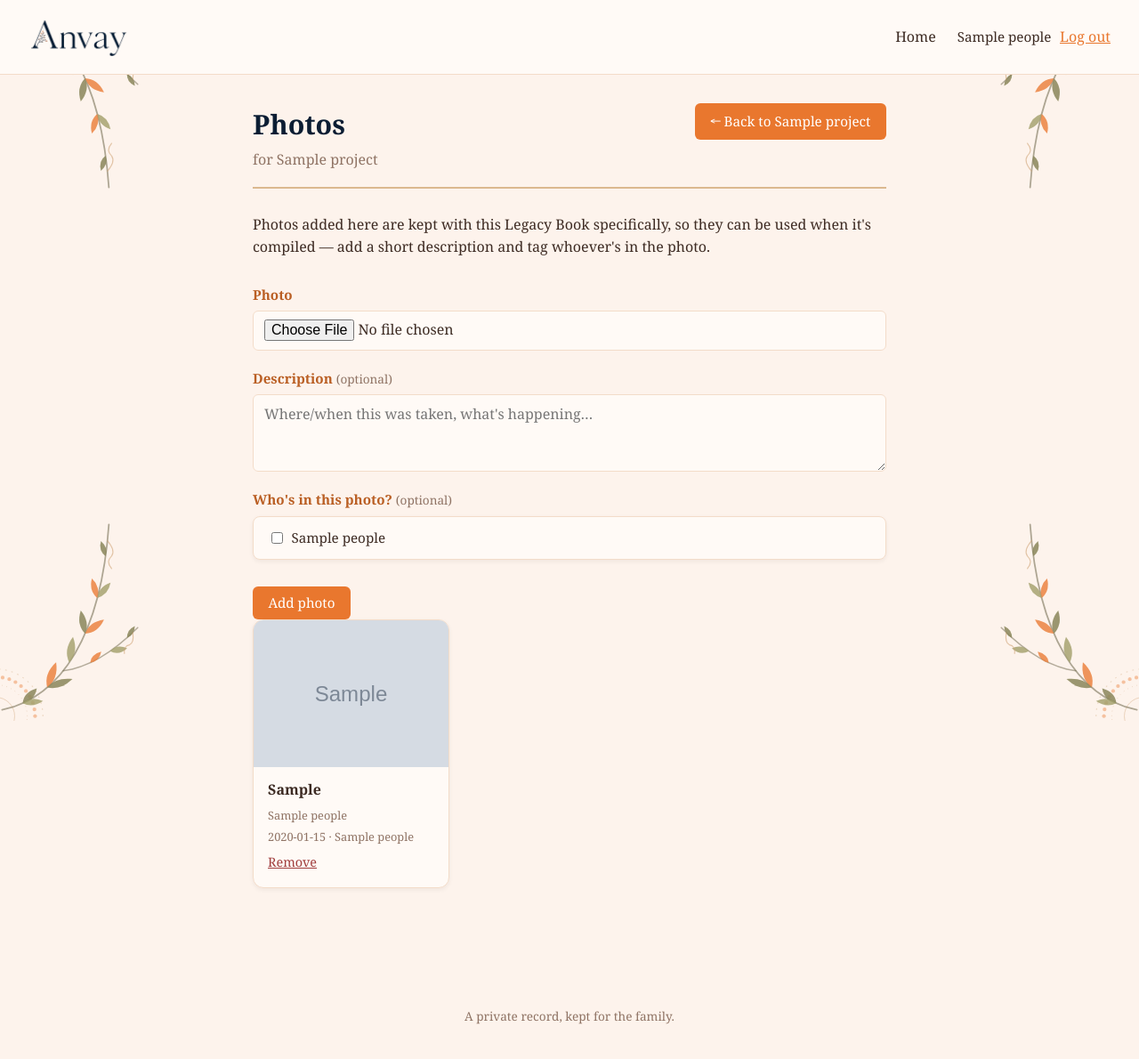
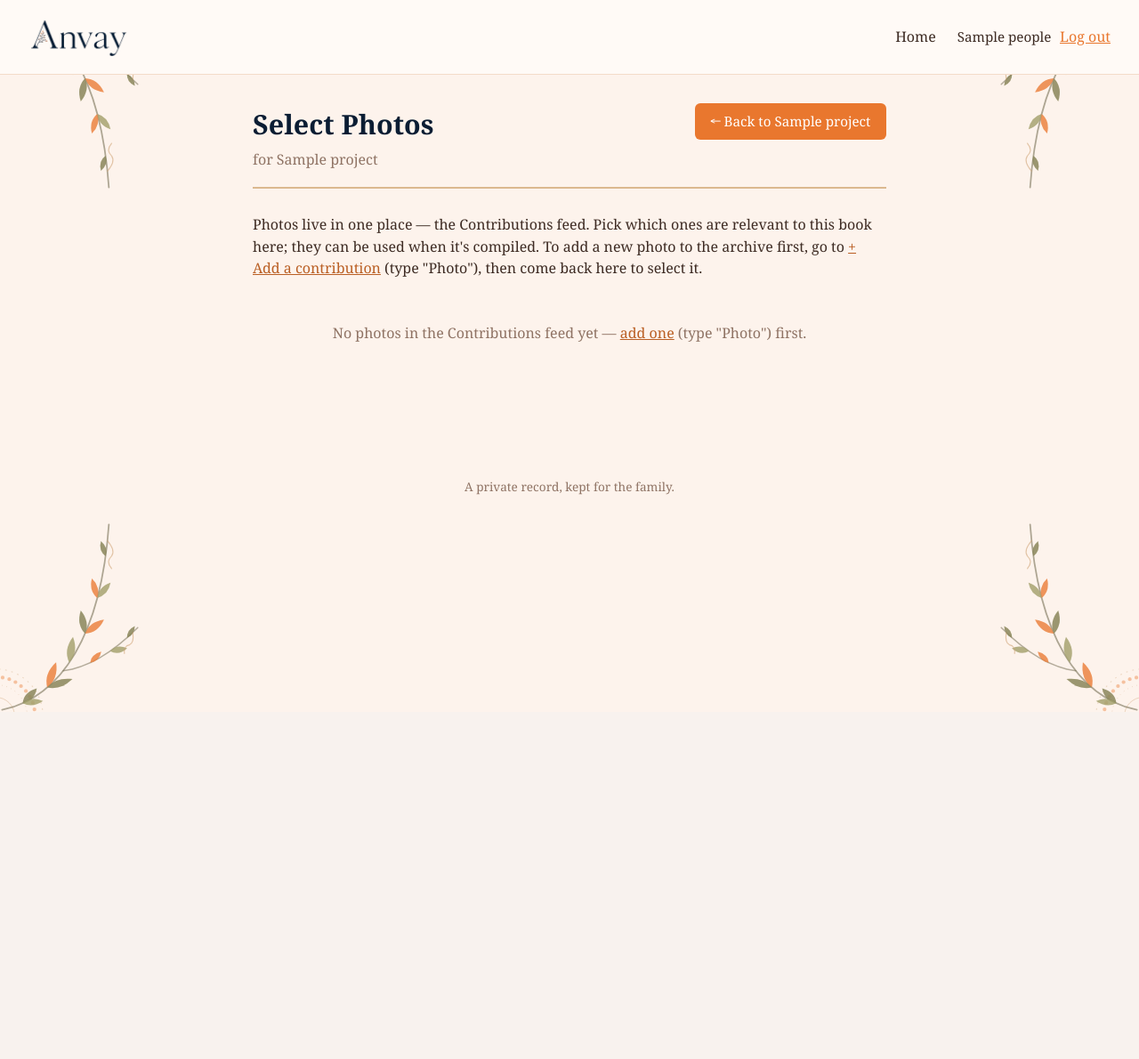
Before and after one commit to shaheeniv/Anvay, a Flask app: page /books/1/photos in a window 1280 px wide. Shown: the whole page at 89% size. After the commit the page ends 800 px from the top, so only its background shows below. Run offline with Flask 3, Linux system fonts and the light colour scheme; the visitor is signed in with stand-in values (Sample User, id 1); tables that the repository leaves empty hold one stand-in row (values such as "Sample post"); grey boxes marked "Sample" are stand-in pictures.

Commit message:
Consolidate photos to one place: select Legacy Book photos from Contributions
Removed the separate photo-upload feature on each Legacy Book
(book_photos/book_photo_people tables, upload form, per-book tagging)
— there's now exactly one place to add a photo to the archive, the
Contributions feed. Each book's Photos page is now a picker: every
photo-kind contribution shown with a checkbox for whether it applies
to this book, tracked in a new book_contribution_photos table.

Also removed the now-redundant "Legacy Book photos" section from
person profiles, since tagged photo contributions already show there
under "Memories & contributions".

Co-Authored-By: Claude Sonnet 5 <noreply@anthropic.com>

```diff
--- a/app.py
+++ b/app.py
@@ -656,17 +656,6 @@ def show_person(person_id):
     account = db.execute(
         "SELECT * FROM accounts WHERE person_id = ?", (person_id,)
     ).fetchone()
-    book_photos_tagged = db.execute(
-        """
-        SELECT book_photos.*, book_projects.title AS book_title
-        FROM book_photo_people
-        JOIN book_photos ON book_photos.id = book_photo_people.book_photo_id
-        JOIN book_projects ON book_projects.id = book_photos.book_project_id
-        WHERE book_photo_people.person_id = ?
-        ORDER BY book_photos.created_at DESC
-        """,
-        (person_id,),
-    ).fetchall()
 
     return render_template(
         "person.html",
@@ -682,7 +671,6 @@ def show_person(person_id):
         is_unlocked=is_unlocked,
         describe_time_until=describe_time_until,
         account=account,
-        book_photos_tagged=book_photos_tagged,
     )
 
 
@@ -972,16 +960,6 @@ RELATIONSHIP_LABELS = {
 }
 
 
-def get_book_subject_ids(book_id):
-    db = get_db()
-    return [
-        row["person_id"]
-        for row in db.execute(
-            "SELECT person_id FROM book_subjects WHERE book_project_id = ?", (book_id,)
-        )
-    ]
-
-
 def classify_relationship(subject_ids, viewer_id):
     """Classify viewer_id's relationship to a Legacy Book's subject(s) (one
     person or a couple), for picking which question set they see:
@@ -1217,30 +1195,6 @@ def set_linked_people(contribution_id, person_ids):
         db.execute(
             "INSERT OR IGNORE INTO contribution_people (contribution_id, person_id) VALUES (?, ?)",
             (contribution_id, pid),
-        )
-    db.commit()
-
-
-def get_book_photo_people(book_photo_id):
-    db = get_db()
-    return db.execute(
-        """
-        SELECT people.* FROM book_photo_people
-        JOIN people ON people.id = book_photo_people.person_id
-        WHERE book_photo_people.book_photo_id = ?
-        ORDER BY people.name
-        """,
-        (book_photo_id,),
-    ).fetchall()
-
-
-def set_book_photo_people(book_photo_id, person_ids):
-    db = get_db()
-    db.execute("DELETE FROM book_photo_people WHERE book_photo_id = ?", (book_photo_id,))
-    for pid in person_ids:
-        db.execute(
-            "INSERT OR IGNORE INTO book_photo_people (book_photo_id, person_id) VALUES (?, ?)",
-            (book_photo_id, pid),
         )
     db.commit()
 
@@ -1652,7 +1606,7 @@ def show_book(book_id):
     ).fetchone()["c"]
 
     photo_count = db.execute(
-        "SELECT COUNT(*) AS c FROM book_photos WHERE book_project_id = ?", (book_id,)
+        "SELECT COUNT(*) AS c FROM book_contribution_photos WHERE book_project_id = ?", (book_id,)
     ).fetchone()["c"]
 
     return render_template(
@@ -1729,65 +1683,44 @@ def submit_book_answers(book_id):
     return redirect(url_for("show_book", book_id=book_id))
 
 
-@app.route("/books/<int:book_id>/photos")
+@app.route("/books/<int:book_id>/photos", methods=["GET", "POST"])
 def book_photos(book_id):
+    """Photos for a Legacy Book are picked from the existing Contributions
+    feed (kind='photo') rather than uploaded here directly — there's only
+    one place to add a photo to the archive, and a book just marks which
+    of those are relevant to it."""
     db = get_db()
     book = db.execute("SELECT * FROM book_projects WHERE id = ?", (book_id,)).fetchone()
     if book is None:
         return "Book not found", 404
 
-    photos = db.execute(
-        """
-        SELECT book_photos.*, people.name AS uploaded_by_name
-        FROM book_photos
-        LEFT JOIN people ON people.id = book_photos.uploaded_by
-        WHERE book_photos.book_project_id = ?
-        ORDER BY book_photos.created_at DESC
-        """,
-        (book_id,),
+    if request.method == "POST":
+        contribution_ids = [int(cid) for cid in request.form.getlist("contribution_ids")]
+        db.execute("DELETE FROM book_contribution_photos WHERE book_project_id = ?", (book_id,))
+        for contribution_id in contribution_ids:
+            db.execute(
+                "INSERT OR IGNORE INTO book_contribution_photos (book_project_id, contribution_id) VALUES (?, ?)",
+                (book_id, contribution_id),
+            )
+        db.commit()
+        flash("Photo selection updated for this book.")
+        return redirect(url_for("show_book", book_id=book_id))
+
+    photo_contributions = db.execute(
+        CONTRIBUTION_QUERY
+        + " WHERE contributions.kind = 'photo' AND contributions.photo_filename IS NOT NULL"
+        " ORDER BY contributions.created_at DESC"
     ).fetchall()
-    tagged_by_photo = {photo["id"]: get_book_photo_people(photo["id"]) for photo in photos}
-
-    book_family_ids = get_visible_person_ids(get_book_subject_ids(book_id))
-    people = [p for p in db.execute("SELECT * FROM people ORDER BY name") if p["id"] in book_family_ids]
+    selected_ids = {
+        row["contribution_id"]
+        for row in db.execute(
+            "SELECT contribution_id FROM book_contribution_photos WHERE book_project_id = ?", (book_id,)
+        )
+    }
 
     return render_template(
-        "book_photos.html", book=book, photos=photos, tagged_by_photo=tagged_by_photo,
-        people=people,
-    )
-
-
-@app.route("/books/<int:book_id>/photos", methods=["POST"])
-def create_book_photo(book_id):
-    db = get_db()
-    book = db.execute("SELECT * FROM book_projects WHERE id = ?", (book_id,)).fetchone()
-    if book is None:
-        return "Book not found", 404
-
-    photo_filename = save_photo_upload(request.files.get("photo"))
-    if not photo_filename:
-        return redirect(url_for("book_photos", book_id=book_id))
-
-    cur = db.execute(
-        "INSERT INTO book_photos (book_project_id, photo_filename, caption, uploaded_by) VALUES (?, ?, ?, ?)",
-        (book_id, photo_filename, request.form.get("caption", "").strip() or None, session["person_id"]),
-    )
-    photo_id = cur.lastrowid
-    db.commit()
-    person_ids = [int(pid) for pid in request.form.getlist("person_ids")]
-    set_book_photo_people(photo_id, person_ids)
-    flash("Photo added.")
-    return redirect(url_for("book_photos", book_id=book_id))
-
-
-@app.route("/books/<int:book_id>/photos/<int:photo_id>/delete", methods=["POST"])
-def delete_book_photo(book_id, photo_id):
-    db = get_db()
-    db.execute(
-        "DELETE FROM book_photos WHERE id = ? AND book_project_id = ?", (photo_id, book_id)
-    )
-    db.commit()
-    return redirect(url_for("book_photos", book_id=book_id))
+        "book_photos.html", book=book, photo_contributions=photo_contributions, selected_ids=selected_ids,
+    )
 
 
 if not DATABASE.exists():
--- a/templates/book.html
+++ b/templates/book.html
@@ -16,10 +16,10 @@
   <section class="relation-section">
     <h2>Photos</h2>
     <p class="hint">
-      {{ photo_count }} photo{{ 's' if photo_count != 1 else '' }} added so far —
-      these can be used when this book is compiled.
+      {{ photo_count }} photo{{ 's' if photo_count != 1 else '' }} selected so far
+      from the Contributions feed — these can be used when this book is compiled.
     </p>
-    <a class="small-link" href="{{ url_for('book_photos', book_id=book['id']) }}">View &amp; add photos &rarr;</a>
+    <a class="small-link" href="{{ url_for('book_photos', book_id=book['id']) }}">Select photos for this book &rarr;</a>
   </section>
 
   <section class="relation-section">
--- a/templates/book_photos.html
+++ b/templates/book_photos.html
@@ -1,74 +1,53 @@
 {% extends "base.html" %}
-{% block title %}Photos — {{ book['title'] }} — Anvay{% endblock %}
+{% block title %}Select Photos — {{ book['title'] }} — Anvay{% endblock %}
 {% block nav_section %}book{% endblock %}
 {% block content %}
 
   <div class="page-header">
     <div>
-      <h1>Photos</h1>
+      <h1>Select Photos</h1>
       <p class="entry-meta">for {{ book['title'] }}</p>
     </div>
     <a class="button" href="{{ url_for('show_book', book_id=book['id']) }}">&larr; Back to {{ book['title'] }}</a>
   </div>
 
   <p class="hint">
-    Photos added here are kept with this Legacy Book specifically, so they
-    can be used when it's compiled — add a short description and tag
-    whoever's in the photo.
+    Photos live in one place — the Contributions feed. Pick which ones are
+    relevant to this book here; they can be used when it's compiled. To
+    add a new photo to the archive first, go to
+    <a href="{{ url_for('new_contribution') }}">+ Add a contribution</a>
+    (type "Photo"), then come back here to select it.
   </p>
 
-  {% if people %}
-  <form
-    class="entry-form"
-    method="post"
-    enctype="multipart/form-data"
-    action="{{ url_for('create_book_photo', book_id=book['id']) }}"
-  >
-    <label for="photo">Photo</label>
-    <input type="file" id="photo" name="photo" accept="image/png,image/jpeg,image/gif,image/webp" required>
-
-    <label for="caption">Description <span class="hint">(optional)</span></label>
-    <textarea id="caption" name="caption" rows="3" placeholder="Where/when this was taken, what's happening…"></textarea>
-
-    <label>Who's in this photo? <span class="hint">(optional)</span></label>
-    <div class="checkbox-list">
-      {% for person in people %}
+  {% if photo_contributions %}
+    <form method="post" action="{{ url_for('book_photos', book_id=book['id']) }}">
+      <ul class="book-photo-gallery">
+        {% for c in photo_contributions %}
+          <li class="book-photo-card">
+            <a href="{{ url_for('show_contribution', contribution_id=c['id']) }}">
+              <img src="{{ url_for('uploaded_file', filename=c['photo_filename']) }}" alt="{{ c['title'] }}">
+            </a>
+            <div class="book-photo-info">
+              <p class="book-photo-caption">{{ c['title'] }}</p>
+              <p class="book-photo-meta">{{ c['created_at'][:10] }}{% if c['author_name'] %} · {{ c['author_name'] }}{% endif %}</p>
               <label class="checkbox-item">
-          <input type="checkbox" name="person_ids" value="{{ person['id'] }}">
-          {{ person['name'] }}
+                <input type="checkbox" name="contribution_ids" value="{{ c['id'] }}"
+                  {% if c['id'] in selected_ids %}checked{% endif %}>
+                Use in this book
               </label>
-      {% endfor %}
-    </div>
-
-    <div class="form-actions">
-      <button type="submit" class="button">Add photo</button>
-    </div>
-  </form>
-  {% endif %}
-
-  {% if photos %}
-    <ul class="book-photo-gallery">
-      {% for photo in photos %}
-        <li class="book-photo-card">
-          <img src="{{ url_for('uploaded_file', filename=photo['photo_filename']) }}" alt="{{ photo['caption'] or '' }}">
-          <div class="book-photo-info">
-            {% if photo['caption'] %}
-              <p class="book-photo-caption">{{ photo['caption'] }}</p>
-            {% endif %}
-            {% if tagged_by_photo[photo['id']] %}
-              <p class="book-photo-meta">{{ tagged_by_photo[photo['id']] | map(attribute='name') | join(', ') }}</p>
-            {% endif %}
-            <p class="book-photo-meta">{{ photo['created_at'][:10] }}{% if photo['uploaded_by_name'] %} · {{ photo['uploaded_by_name'] }}{% endif %}</p>
-            <form method="post" action="{{ url_for('delete_book_photo', book_id=book['id'], photo_id=photo['id']) }}"
-              onsubmit="return confirm('Remove this photo?');">
-              <button type="submit" class="danger-link">Remove</button>
-            </form>
             </div>
           </li>
         {% endfor %}
       </ul>
+      <div class="form-actions">
+        <button type="submit" class="button">Save selection</button>
+      </div>
+    </form>
   {% else %}
-    <p class="empty-state">No photos added yet.</p>
+    <p class="empty-state">
+      No photos in the Contributions feed yet —
+      <a href="{{ url_for('new_contribution') }}">add one</a> (type "Photo") first.
+    </p>
   {% endif %}
 
 {% endblock %}
```
Also changed, not shown: schema.sql (+7 -15 lines), templates/person.html (+0 -23 lines), README.md. Lines whose indentation alone changed are shown as unchanged.
